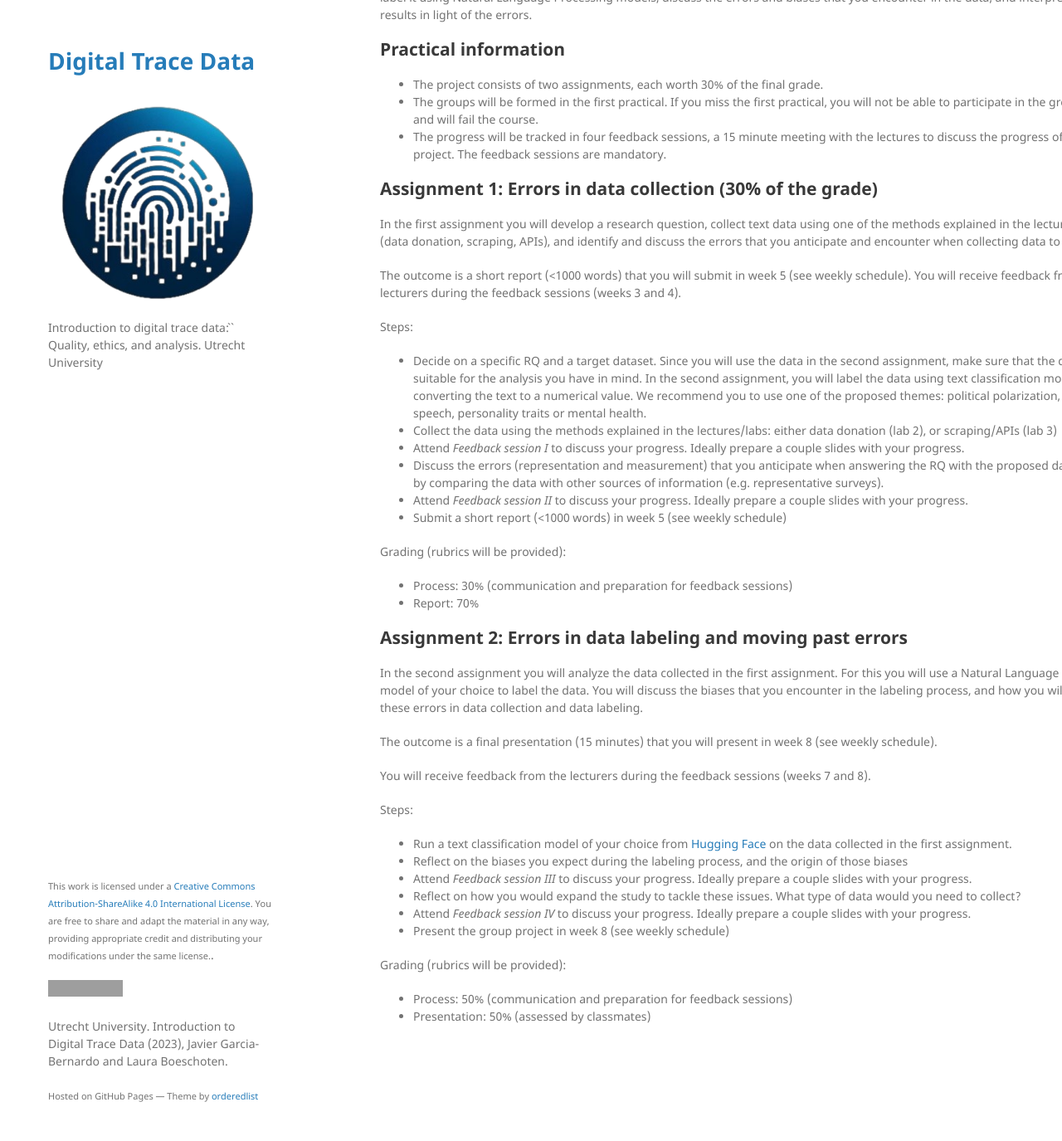
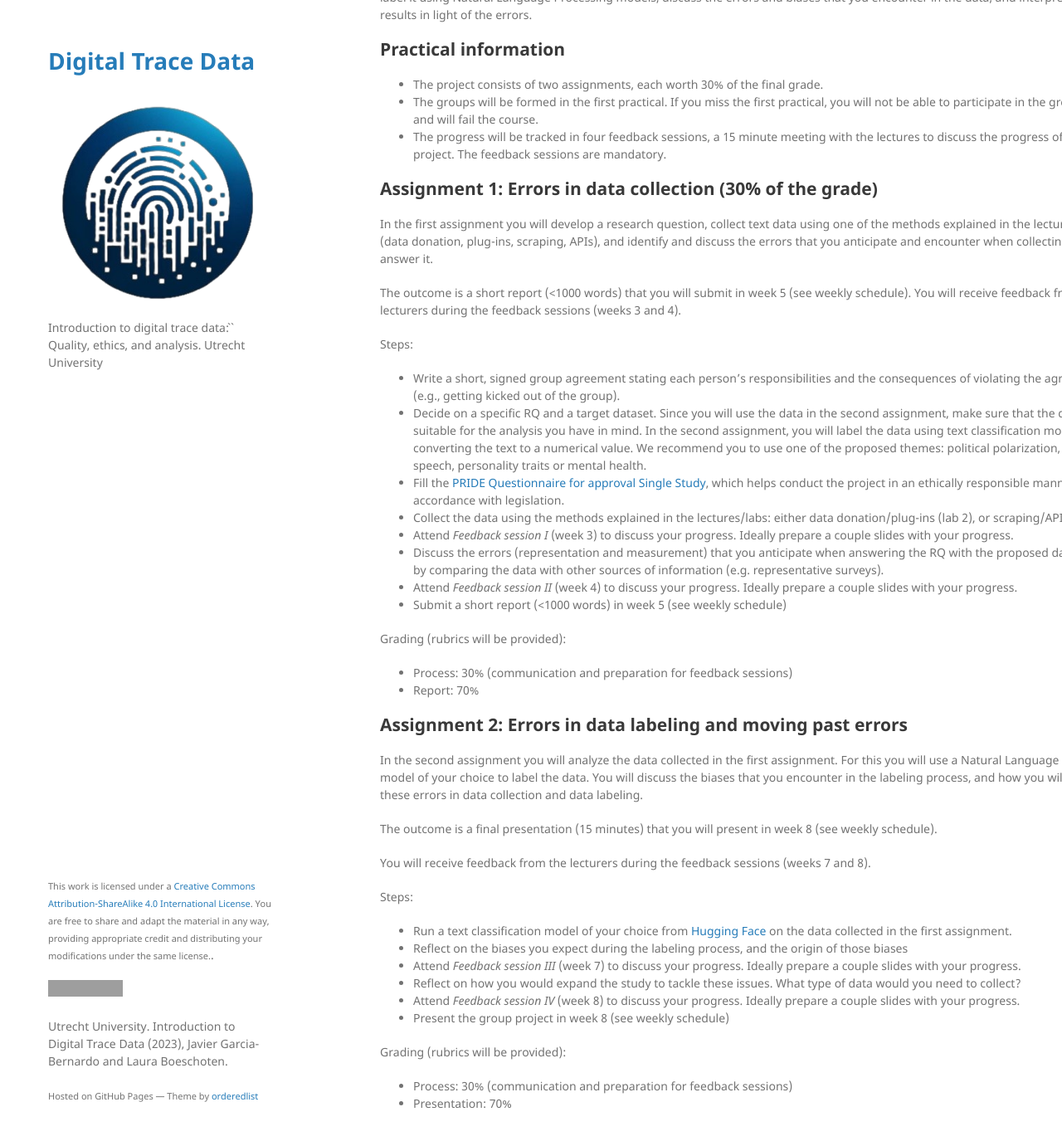
Before and after one commit to digitalTraceData/digitalTraceData.github.io, a Jekyll site: the page built from project.md, in a window 1280 px wide and 1400 px high, scrolled down 206 px. Shown: the top 1375 px of the window at 83% size. Built offline with Jekyll 4.4.1, drawn with Linux system fonts in a browser that asks for light colours; grey boxes are pictures that could not be loaded.

Commit message:
literature

```diff
--- a/project.md
+++ b/project.md
@@ -15,16 +15,18 @@ The group project is a central part of the course. The project is designed to gi
 
 
 ## Assignment 1: Errors in data collection (30% of the grade)
-In the first assignment you will develop a research question, collect text data using one of the methods explained in the lectures/labs (data donation, scraping, APIs), and identify and discuss the errors that you anticipate and encounter when collecting data to answer it.
+In the first assignment you will develop a research question, collect text data using one of the methods explained in the lectures/labs (data donation, plug-ins, scraping, APIs), and identify and discuss the errors that you anticipate and encounter when collecting data to answer it.
 
 The outcome is a short report (<1000 words) that you will submit in week 5 (see weekly schedule). You will receive feedback from the lecturers during the feedback sessions (weeks 3 and 4).
 
 Steps:
+- Write a short, signed group agreement stating each person's responsibilities and the consequences of violating the agreement (e.g., getting kicked out of the group).
 - Decide on a specific RQ and a target dataset. Since you will use the data in the second assignment, make sure that the data is suitable for the analysis you have in mind. In the second assignment, you will label the data using text classification models, converting the text to a numerical value. We recommend you to use one of the proposed themes: political polarization, hate speech, personality traits or mental health.
-- Collect the data using the methods explained in the lectures/labs: either data donation (lab 2), or scraping/APIs (lab 3)
-- Attend _Feedback session I_ to discuss your progress. Ideally prepare a couple slides with your progress.
+- Fill the [PRIDE Questionnaire for approval Single Study](https://ferb.sites.uu.nl/wp-content/uploads/sites/432/2020/12/PRIDE-Questionnaire-for-approval-Single-Study.docx), which helps conduct the project in an ethically responsible manner and in accordance with legislation.
+- Collect the data using the methods explained in the lectures/labs: either data donation/plug-ins (lab 2), or scraping/APIs (lab 3)
+- Attend _Feedback session I_ (week 3) to discuss your progress. Ideally prepare a couple slides with your progress.
 - Discuss the errors (representation and measurement) that you anticipate when answering the RQ with the proposed data, ideally by comparing the data with other sources of information (e.g. representative surveys).
-- Attend _Feedback session II_ to discuss your progress. Ideally prepare a couple slides with your progress.
+- Attend _Feedback session II_ (week 4) to discuss your progress. Ideally prepare a couple slides with your progress.
 - Submit a short report (<1000 words) in week 5 (see weekly schedule)
 
 Grading (rubrics will be provided):
@@ -42,11 +44,11 @@ You will receive feedback from the lecturers during the feedback sessions (weeks
 Steps:
 - Run a text classification model of your choice from [Hugging Face](https://huggingface.co/models) on the data collected in the first assignment.
 - Reflect on the biases you expect during the labeling process, and the origin of those biases
-- Attend _Feedback session III_ to discuss your progress. Ideally prepare a couple slides with your progress.
+- Attend _Feedback session III_ (week 7) to discuss your progress. Ideally prepare a couple slides with your progress.
 - Reflect on how you would expand the study to tackle these issues. What type of data would you need to collect?
-- Attend _Feedback session IV_ to discuss your progress. Ideally prepare a couple slides with your progress.
+- Attend _Feedback session IV_ (week 8) to discuss your progress. Ideally prepare a couple slides with your progress.
 - Present the group project in week 8 (see weekly schedule)
 
 Grading (rubrics will be provided):
-- Process: 50% (communication and preparation for feedback sessions)
-- Presentation: 50% (assessed by classmates)
+- Process: 30% (communication and preparation for feedback sessions)
+- Presentation: 70%
```
Also changed, not shown: index.md (+5 -5 lines), manual.md (+17 -9 lines).
